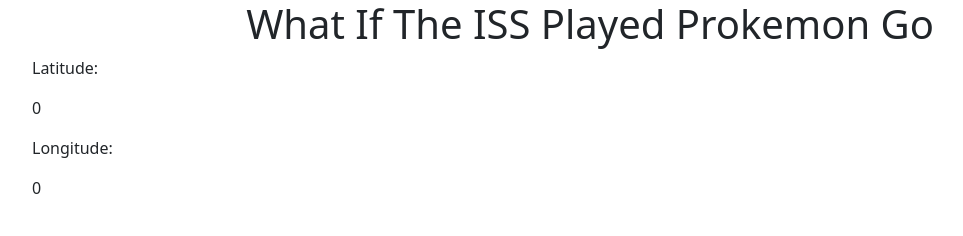
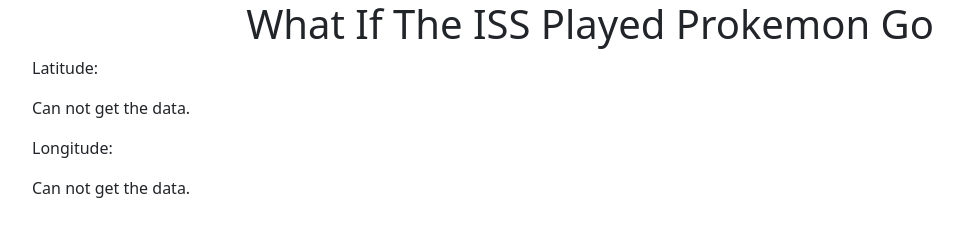
Before and after one commit to joshelboy/ipr2, a website: page index.html in a window 1280 px wide. Shown: the whole page, without its empty margins (50-1013 px from the left). Drawn offline with nearby package versions, Linux system fonts and the light colour scheme; no server answers.

Commit message:
refresh website

```diff
--- a/index.html
+++ b/index.html
@@ -4,6 +4,7 @@
         <title>WITISSPPG</title>
         <meta charset="utf-8">
         <meta name="viewport" content="width=device-width, initial-scale=1">
+        <meta http-equiv="refresh" content="10">
         <link rel="stylesheet" href="./src/css/style.css">
 
         <!--Bootstrap 5-->
@@ -62,6 +63,8 @@
                 document.getElementById('longitude').innerHTML = data.longitude;
                 }).catch(err => {
                 // Do something for an error here
+                document.getElementById('latitude').innerHTML = 'Can not get the data.';
+                document.getElementById('longitude').innerHTML = 'Can not get the data.';
                 });
             </script>
         </div>
```
